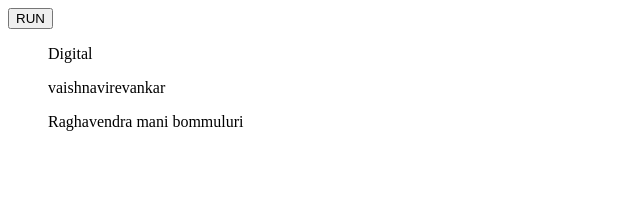
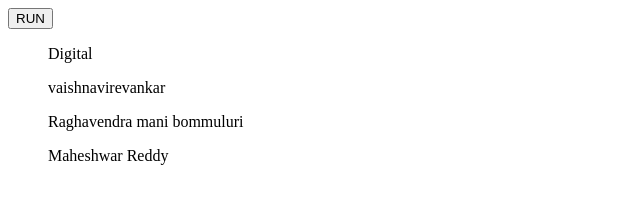
Before and after one commit to vijayvj3/Devops_Git_Test, a plain HTML site: page index.html in a window 1280 px wide. Both pictures are taken after a click on the button "RUN". Shown: the whole page, without its empty margins (0-640 px from the left). Drawn offline with Linux system fonts and the light colour scheme.

Commit message:
Update index.html

```diff
--- a/index.html
+++ b/index.html
@@ -38,7 +38,7 @@
         Names[25]="Raghavendra mani bommuluri";
         Names[26]="";
         Names[27]="";
-        Names[28]="";
+        Names[28]="Maheshwar Reddy";
         Names[29]="";
         Names[30]="";
         Names[31]="";
```
